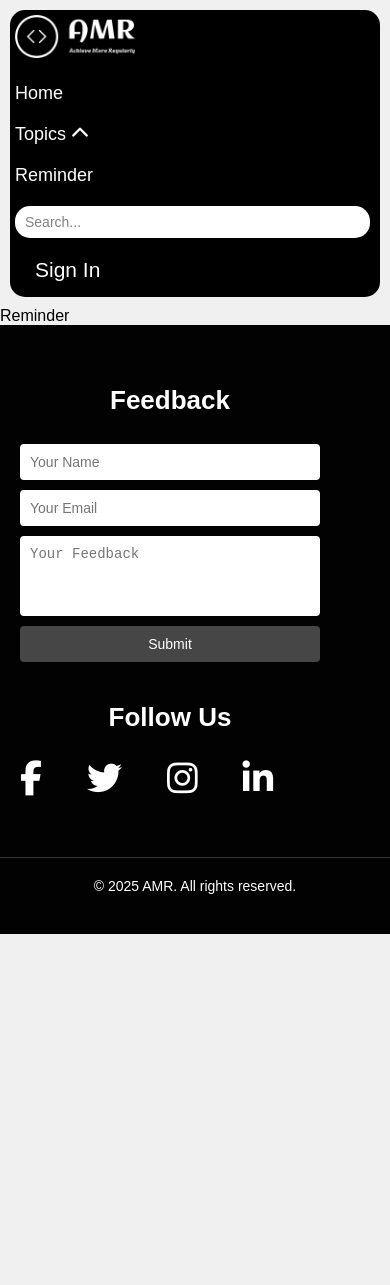
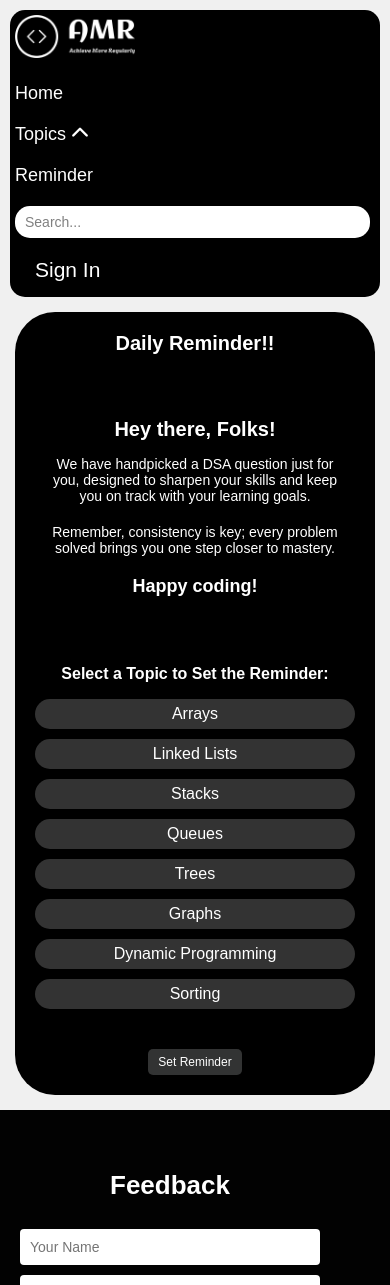
Before and after one commit to AdityaSrivastav5/DSA_Library, a React (Vite) app in the folder frontend/: page /reminder in a window 390 px wide. Shown: the top 1285 px of the page. Before the commit the page ends 934 px from the top, so only its background shows below. Built offline with nearby package versions, Linux system fonts and the light colour scheme; no server answers.

Commit message:
This is not master branch

```diff
--- a/frontend/src/components/HeroPage/HeroPage.css
+++ b/frontend/src/components/HeroPage/HeroPage.css
@@ -97,3 +97,46 @@ input[type="checkbox"] {
   font-size: 20px;
   font-weight: 580;
 }
+
+@media only screen and (max-width: 805px) {
+  .app {
+    margin: 20px;
+  }
+
+  .content {
+    padding: 15px;
+    border-radius: 20px;
+  }
+
+  .heading {
+    font-size: 32px;
+    margin-top: 20px;
+    margin-bottom: 8px;
+  }
+
+  .heading span {
+    font-size: 14px;
+  }
+
+  .questions-table th {
+    font-size: 20px;
+    padding: 6px;
+  }
+
+  .questions-table td {
+    font-size: 18px;
+    padding: 6px;
+  }
+
+  input[type="checkbox"] {
+    width: 18px;
+    height: 18px;
+  }
+
+  /* Add responsiveness to the table */
+  .questions-table {
+    table-layout: fixed;
+
+  }
+
+}
--- a/frontend/src/components/Reminder/Reminder.css
+++ b/frontend/src/components/Reminder/Reminder.css
@@ -0,0 +1,260 @@
+.reminder-section {
+    border-radius: 40px;
+    padding: 31px;
+    background-color: black;
+    color: white;
+    text-align: center;
+    margin: 40px;
+}
+
+.reminder-heading {
+    font-size: 45px;
+    margin-bottom: 35px;
+}
+
+.motivational-message {
+    padding: 30px;
+    margin: 20px 0;
+    border-radius: 8px;
+    display: inline-block;
+    text-align: center;
+}
+
+.greeting {
+    font-size: 35px;
+    font-weight: bold;
+    margin-bottom: 44px; /* Increased margin */
+}
+
+.message-body {
+    font-size: 22px;
+    margin-bottom: 47px; /* Increased margin between sections */
+}
+
+.closing {
+    font-size: 30px;
+    font-weight: bold;
+    margin-bottom: 20px;
+}
+
+.topic-selection {
+    margin-top: 20px;
+}
+
+.topic-label {
+    display: block;
+    font-size: 25px;
+    font-weight: bold;
+    margin-bottom: 34px;
+}
+
+.capsules-container {
+    display: flex;
+    flex-wrap: wrap;
+    justify-content: center;
+    gap: 30px;
+}
+
+.capsule {
+    background-color: #333;
+    border-radius: 20px;
+    padding: 10px 20px;
+    cursor: pointer;
+    transition: all 0.3s ease;
+    box-shadow: 0 4px 6px rgba(0, 0, 0, 0.1);
+    color: white;
+}
+
+.capsule:hover {
+    background-color: #989898;
+    box-shadow: 0 6px 8px rgba(0, 0, 0, 0.15);
+}
+
+.capsule.selected {
+    background-color: #3f3f3f;
+    color: white;
+    box-shadow: 0 6px 8px rgba(0, 0, 0, 0.2);
+}
+
+.submit-button {
+    margin-top: 40px;
+    padding: 10px 20px;
+    border: none;
+    border-radius: 5px;
+    background-color: #323333;
+    color: white;
+    font-size: 16px;
+    cursor: pointer;
+    transition: background-color 0.3s ease;
+}
+
+.submit-button:hover {
+    background-color: #737476;
+}
+
+/* Responsive styles */
+@media (max-width: 1200px) {
+    .reminder-heading {
+        font-size: 36px;
+    }
+
+    .motivational-message {
+        padding: 20px;
+    }
+
+    .greeting {
+        font-size: 30px;
+        margin-bottom: 30px;
+    }
+
+    .message-body {
+        font-size: 20px;
+        margin-bottom: 35px;
+    }
+
+    .closing {
+        font-size: 26px;
+    }
+
+    .topic-label {
+        font-size: 22px;
+        margin-bottom: 28px;
+    }
+
+    .capsules-container {
+        gap: 20px;
+    }
+
+    .submit-button {
+        font-size: 14px;
+        padding: 8px 16px;
+    }
+}
+
+@media (max-width: 992px) {
+    .reminder-section {
+        margin: 20px;
+    }
+
+    .reminder-heading {
+        font-size: 30px;
+    }
+
+    .motivational-message {
+        padding: 15px;
+    }
+
+    .greeting {
+        font-size: 26px;
+        margin-bottom: 25px;
+    }
+
+    .message-body {
+        font-size: 18px;
+        margin-bottom: 30px;
+    }
+
+    .closing {
+        font-size: 22px;
+    }
+
+    .topic-label {
+        font-size: 20px;
+        margin-bottom: 24px;
+    }
+
+    .capsules-container {
+        gap: 15px;
+    }
+
+    .submit-button {
+        font-size: 14px;
+        padding: 8px 14px;
+    }
+}
+
+@media (max-width: 768px) {
+    .reminder-section {
+        padding: 20px;
+        margin: 15px;
+    }
+
+    .reminder-heading {
+        font-size: 24px;
+    }
+
+    .motivational-message {
+        padding: 10px;
+    }
+
+    .greeting {
+        font-size: 22px;
+        margin-bottom: 20px;
+    }
+
+    .message-body {
+        font-size: 16px;
+        margin-bottom: 25px;
+    }
+
+    .closing {
+        font-size: 20px;
+    }
+
+    .topic-label {
+        font-size: 18px;
+        margin-bottom: 20px;
+    }
+
+    .capsules-container {
+        flex-direction: column;
+        gap: 10px;
+    }
+
+    .capsule {
+        padding: 8px 16px;
+    }
+
+    .submit-button {
+        font-size: 12px;
+        padding: 6px 12px;
+    }
+}
+
+@media (max-width: 576px) {
+    .reminder-heading {
+        font-size: 20px;
+    }
+
+    .motivational-message {
+        padding: 8px;
+    }
+
+    .greeting {
+        font-size: 20px;
+        margin-bottom: 15px;
+    }
+
+    .message-body {
+        font-size: 14px;
+        margin-bottom: 20px;
+    }
+
+    .closing {
+        font-size: 18px;
+    }
+
+    .topic-label {
+        font-size: 16px;
+        margin-bottom: 16px;
+    }
+
+    .capsule {
+        padding: 6px 12px;
+    }
+
+    .submit-button {
+        font-size: 12px;
+        padding: 6px 10px;
+    }
+}
--- a/frontend/src/components/Reminder/Reminder.jsx
+++ b/frontend/src/components/Reminder/Reminder.jsx
@@ -1,9 +1,68 @@
+import { useState } from 'react';
+// import axios from 'axios';
+// import { useUser } from '@clerk/clerk-react'; // Import Clerk's useUser hook
+import './Reminder.css'; // Import the CSS for styling
 
+const ReminderSection = () => {
+    // Hardcoded topics
+    const topicsList = [
+        'Arrays',
+        'Linked Lists',
+        'Stacks',
+        'Queues',
+        'Trees',
+        'Graphs',
+        'Dynamic Programming',
+        'Sorting'
+    ];
+    const [selectedTopic, setSelectedTopic] = useState('');
+    // const { user } = useUser(); // Get user details from Clerk
 
-const Reminder = () => {
-  return (
-    <div>Reminder</div>
-  )
-}
+    const handleTopicChange = (topic) => {
+        setSelectedTopic(topic);
+    };
 
-export default Reminder
+    // const handleSubmit = () => {
+    //     if (selectedTopic && user) {
+    //         const email = user.primaryEmailAddress.emailAddress; // Get the logged-in user's email
+    //         axios.post('http://localhost:5000/api/set-remainder', { email, topic: selectedTopic })
+    //             .then(response => {
+    //                 console.log('Topic set successfully:', response.data);
+    //             })
+    //             .catch(error => console.error('Error setting topic:', error));
+    //     }
+    // };
+
+    return (
+        <div className="reminder-section">
+            <h1 className="reminder-heading">Daily Reminder!!</h1>
+            <div className="motivational-message">
+                <p className="greeting">Hey there, Folks!</p>
+                <p className="message-body">
+                    We have handpicked a DSA question just for you, designed to sharpen your skills and keep you on track with your learning goals.
+                </p>
+                <p className="message-body">
+                    Remember, consistency is key; every problem solved brings you one step closer to mastery.
+                </p>
+                <p className="closing">Happy coding!</p>
+            </div>
+            <div className="topic-selection">
+                <label htmlFor="topic" className="topic-label">Select a Topic to Set the Reminder:</label>
+                <div className="capsules-container">
+                    {topicsList.map((topic, index) => (
+                        <div
+                            key={index}
+                            className={`capsule ${selectedTopic === topic ? 'selected' : ''}`}
+                            onClick={() => handleTopicChange(topic)}
+                        >
+                            {topic}
+                        </div>
+                    ))}
+                </div>
+                <button className="submit-button">Set Reminder</button>
+            </div>
+        </div>
+    );
+};
+
+export default ReminderSection;
--- a/frontend/src/main.jsx
+++ b/frontend/src/main.jsx
@@ -6,7 +6,7 @@ import { RouterProvider, createBrowserRouter } from 'react-router-dom';
 import { ClerkProvider } from '@clerk/clerk-react';
 import Layout from './Layout.jsx';
 import Card from './components/Card/Card.jsx';
-import Reminder from './components/Reminder/Reminder.jsx';
+import ReminderSection from './components/Reminder/Reminder.jsx';
 import HeroPage from './components/HeroPage/HeroPage.jsx';
 
 // Import your publishable key
@@ -27,7 +27,7 @@ const router = createBrowserRouter([
       },
       {
         path: 'reminder',  // Route for the reminder page
-        element: <Reminder />
+        element: <ReminderSection/>
       },
       {
         path: 'questions', // Add a new route for the App component
```
